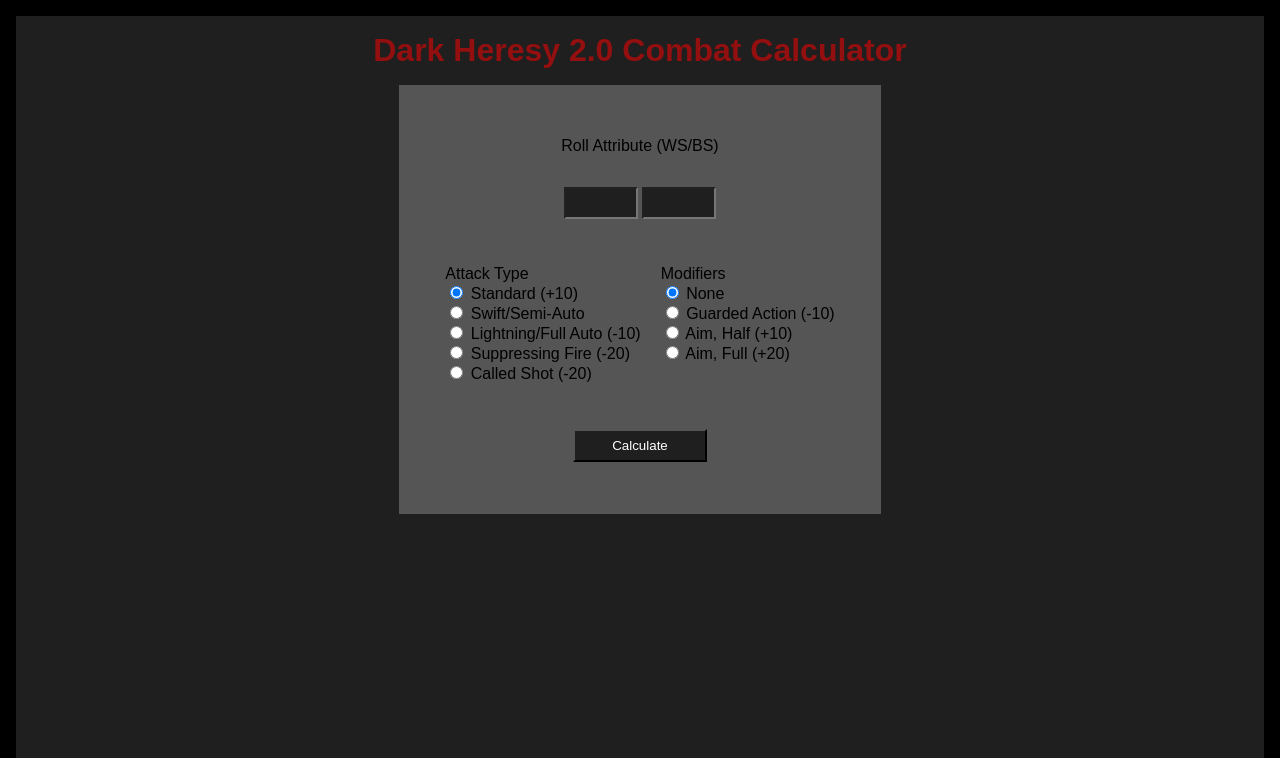
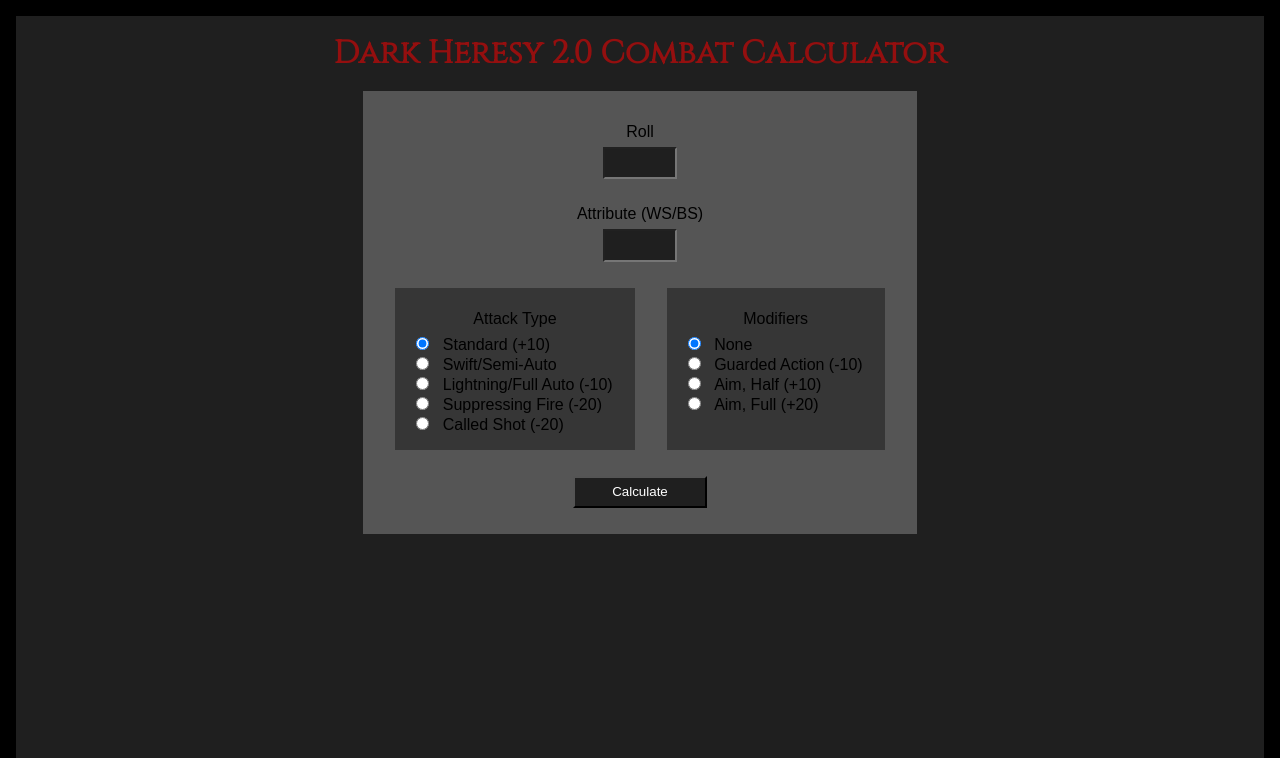
Before and after one commit to milo87/dark-heresy-combat-calculator, a Flask app: page / in a window 1280 px wide. Shown: the top 758 px of the page. Run offline with Flask 3, Linux system fonts and the light colour scheme.

Commit message:
updated styling

```diff
--- a/static/style.css
+++ b/static/style.css
@@ -13,7 +13,7 @@ body {
 }
 
 h1 {
-    font-family: sans-serif;
+    font-family: Cinzel, sans-serif;
     color: #940f0f;
     margin: 1rem 0;
     justify-content: center;
@@ -50,13 +50,25 @@ div.fc {
     align-items: center;
 }
 
+div.fc p {
+    display: flex;
+    flex-flow: column wrap;
+    align-items: center;
+    margin: 10px;
+}
+
 div.fr {
     display: flex;
     flex-flow: row wrap;
 }
 
-div {
-    padding: 10px;
+div.section {
+    display: flex;
+    flex-flow: column wrap;
+    align-items: center;
+    margin: 1em;
+    padding: 1em;
+    background: rgb(54, 54, 54);
 }
 
 form ul {
@@ -81,3 +93,9 @@ td,
 tr {
     padding: 0.5em;
 }
+
+label {
+    padding: 4px;
+    margin: 2px;
+    /* border: 1px solid red; */
+}
--- a/templates/form.html
+++ b/templates/form.html
@@ -7,19 +7,19 @@
         <div class="fc">
             <p>
                 {{ form.roll.label }}
-                {{ form.target.label }}
+                {{ form.roll(size=1) }}
             </p>
             <p>
-                {{ form.roll(size=1) }}
+                {{ form.target.label }}
                 {{ form.target(size=1) }}
             </p>
         </div>
         <div class="fr">
-            <div>
+            <div class="section">
                 {{ form.attack_type.label }}
                 {{ form.attack_type() }}
             </div>
-            <div>
+            <div class="section">
                 {{ form.modifiers.label }}
                 {{ form.modifiers() }}
             </div>
--- a/templates/index.html
+++ b/templates/index.html
@@ -1,7 +1,9 @@
 <html>
     <head>
+        <meta charset="utf-8">
         <title>Dark Heresy 2.0 Combat Calculator</title>
         <link rel="stylesheet" href={{ url_for('static', filename='style.css') }}>
+        <link rel="stylesheet" href="https://fonts.googleapis.com/css?family=Cinzel">
     </head>
     <body>
         <h1>Dark Heresy 2.0 Combat Calculator</h1>
```
